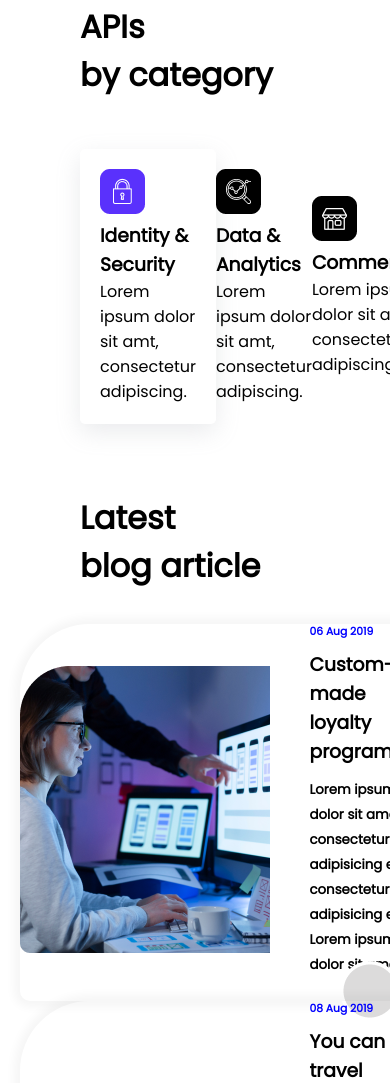
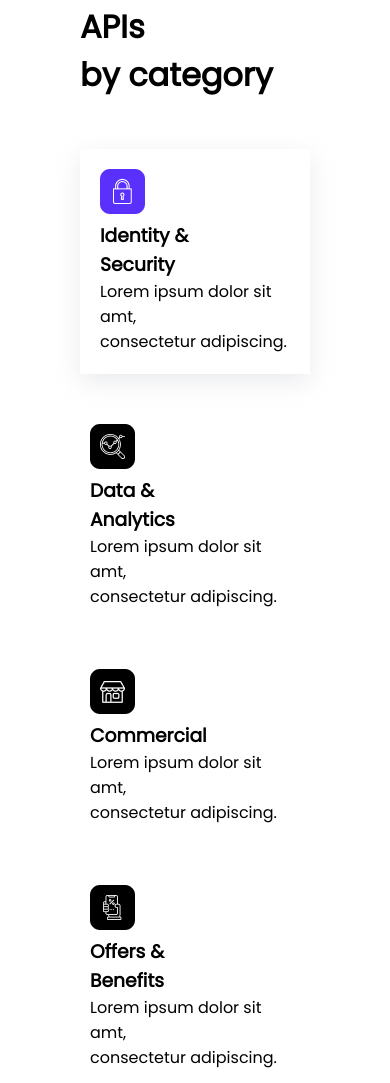
Before and after one commit to Robinmahto/Full-Stack-JS-Project-09, a website: page index.html in a window 390 px wide. Shown: the part 1011-2094 px from the top of the page. Drawn offline with Linux system fonts and the light colour scheme.

Commit message:
making category section responsive

```diff
--- a/style.css
+++ b/style.css
@@ -79,17 +79,22 @@ header div .header-image {
 }
 
 .api .cards {
-  display: flex;
-  align-items: center;
-  justify-content: space-between;
   margin: 50px 0px;
+  display: grid;
+  grid-template-rows: 1fr;
+  grid-template-columns: repeat(5, 1fr);
+  gap: 20px;
 }
 
 .api .cards .card-active {
+  box-shadow: rgba(149, 157, 165, 0.2) 0px 8px 24px;
   padding: 20px;
-  box-shadow: rgba(149, 157, 165, 0.2) 0px 8px 24px;
+}
+
+.api .cards .card {
   background: #ffffff;
   border-radius: 5px;
+  padding: 10px;
 }
 
 /* Blog Section */
@@ -351,6 +356,10 @@ header div .header-image {
     margin-right: 50px;
     font-size: 20px;
   }
+
+  .api .cards {
+    grid-template-columns: repeat(3, 1fr);
+  }
 }
 
 @media (max-width: 768px) {
@@ -374,6 +383,11 @@ header div .header-image {
   .companies .company-items {
     margin-right: 40px;
     font-size: 20px;
+  }
+
+  .api .cards {
+    grid-template-columns: repeat(2, 1fr);
+    gap: 40px;
   }
 }
 
@@ -413,4 +427,9 @@ header div .header-image {
     margin-right: 10px;
     font-size: 14px;
   }
+
+  .api .cards {
+    grid-template-columns: 1fr;
+    gap: 40px;
+  }
 }
```
Also changed, not shown: index.html (+1 -1 lines).
